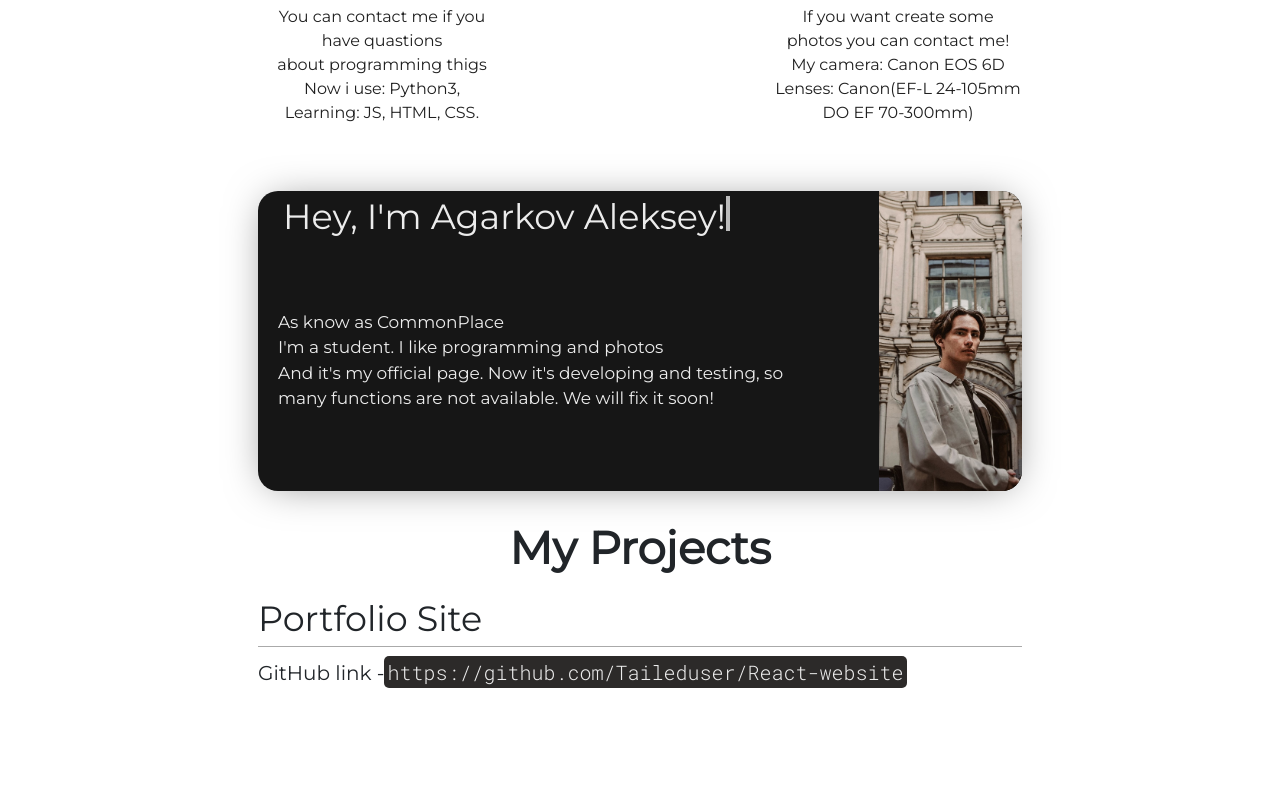
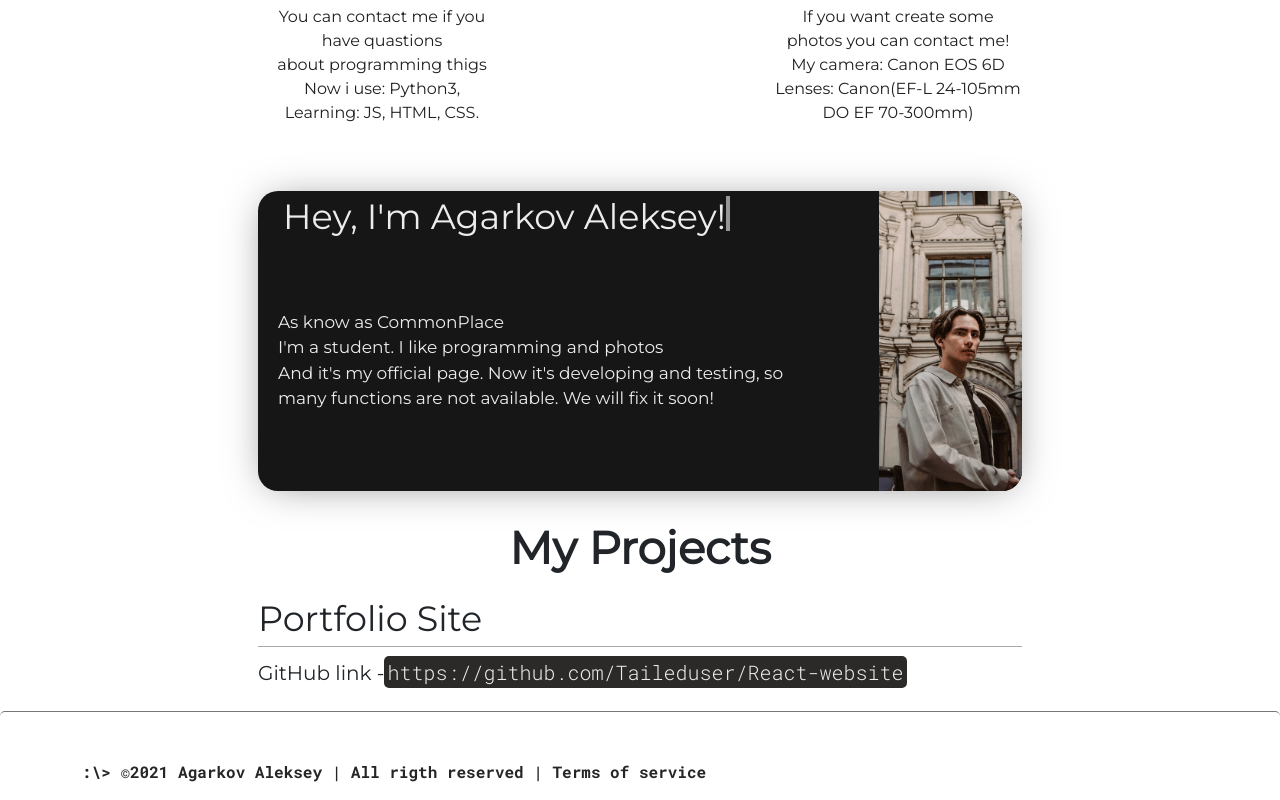
Before and after one commit to commonPlaceC/React-website, a React (Create React App) app: page /Home in a window 1280 px wide. Shown: the part 194-994 px from the top of the page. Before the commit the page ends 905 px from the top, so only its background shows below. Built offline with nearby package versions, Linux system fonts and the light colour scheme.

Commit message:
added footer at home page, footer design fix

```diff
--- a/src/Components/Footer.css
+++ b/src/Components/Footer.css
@@ -2,7 +2,8 @@
 
 
 .mainFooter {
-    background-color: rgb(0, 0, 0);
+    background-color: rgb(255, 255, 255);
+    border-top: 1px solid rgb(119, 119, 119);
     padding-top : 3em;
     position: relative;
     bottom: 0;
@@ -10,6 +11,7 @@
     border-radius: 5px 5px 0px 0px;
 }
 .text {
-    color: white;
+    color: rgb(37, 37, 37);
+    font-weight: bold;
     font-family: 'Roboto Mono', monospace;
 }
--- a/src/Pages/Home.js
+++ b/src/Pages/Home.js
@@ -34,6 +34,7 @@ export default class Home extends Component {
                   <Projects/>
                 </p>
               </div>
+              <Footer/>
             </div>
           );
     }
```
